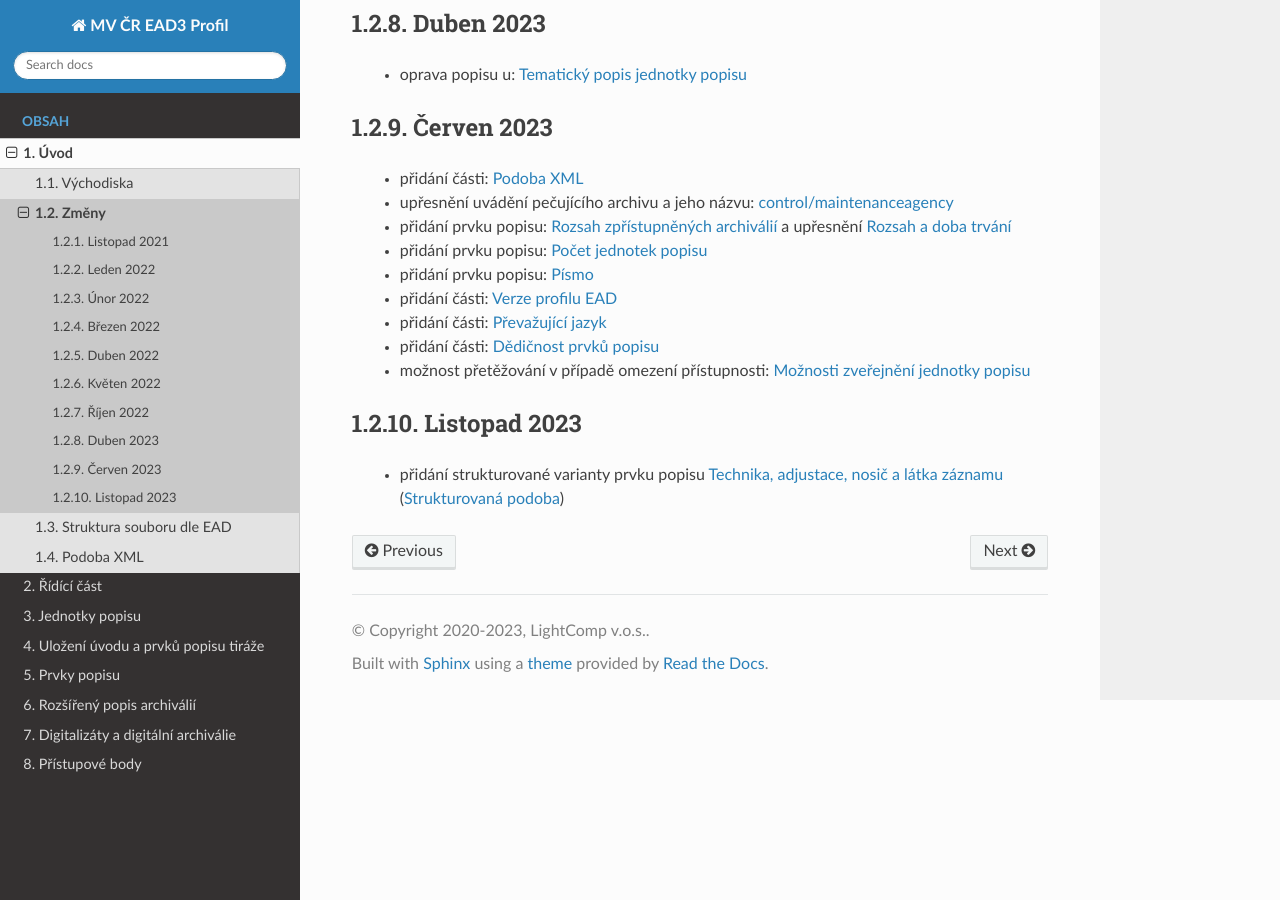
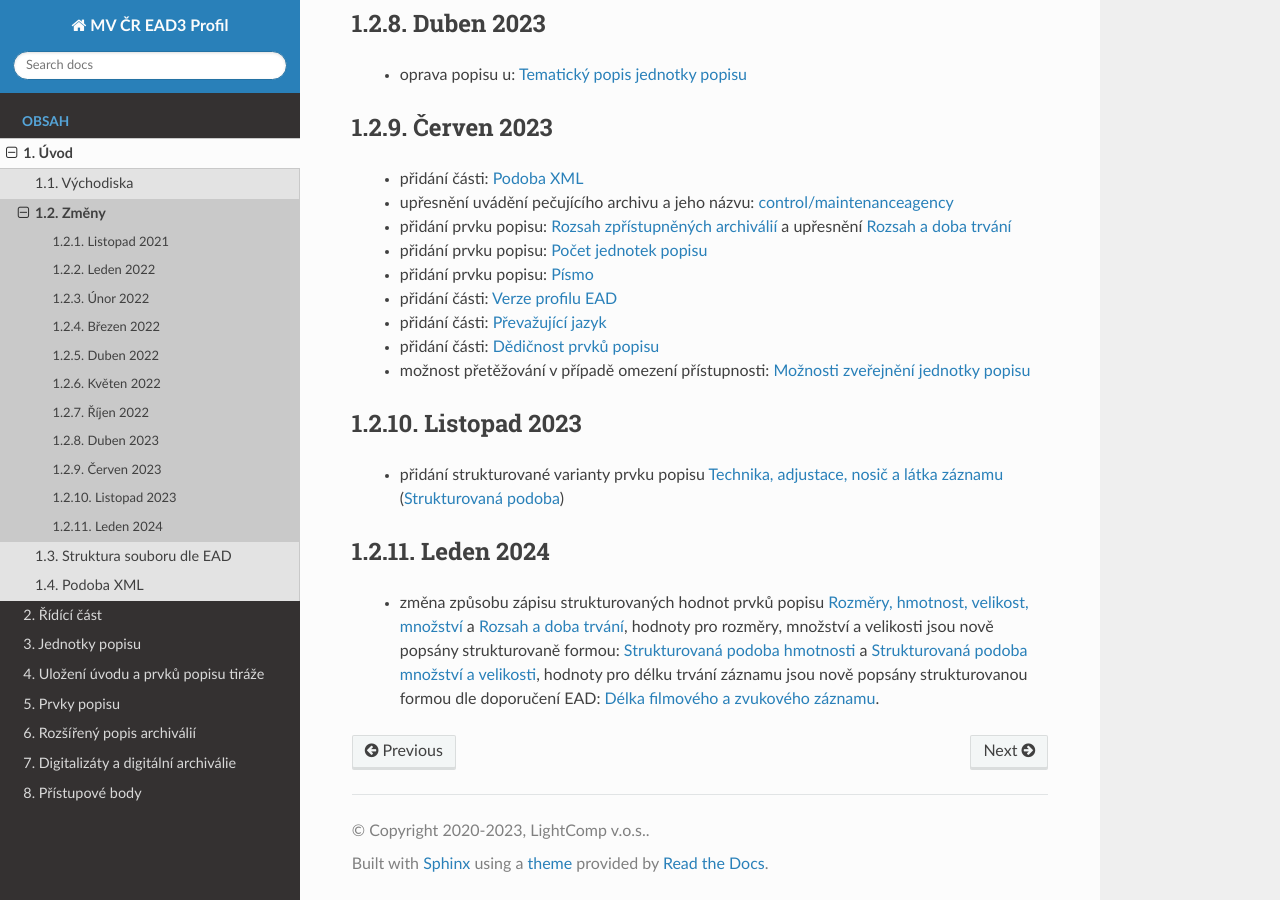
Before and after one commit to elzasw/ead3doc, a Sphinx documentation site: the page built from doc/source/uvod/zmeny.rst, in a window 1280 px wide and 900 px high, scrolled down 2324 px. Built offline with Sphinx 7.4.7 and the Read the Docs theme 2.0.0, drawn with Linux system fonts in a browser that asks for light colours; some of the changed lines change nothing that is shown.

Commit message:
#8798 - EAD3 -rozměry, hmotnost množství

```diff
--- a/doc/source/rozsireny-popis/rozmery.rst
+++ b/doc/source/rozsireny-popis/rozmery.rst
@@ -6,33 +6,52 @@ Rozměry, hmotnost, velikost, množství
 
 Další popis viz: ZP 5.2.4 Rozměry, hmotnost, velikost, množství
 
-Uvádí se v elementu `<dimensions> <https://www.loc.gov/ead/EAD3taglib/EAD3.html#elem-dimensions>`_,
+Textová podoba rozměrů, hmotnosti, velikosti a množství
+============================================================
+
+Textová podoba rozměrů, hmotnosti, velikosti a množství se
+uvádí se v elementu `<dimensions> <https://www.loc.gov/ead/EAD3taglib/EAD3.html#elem-dimensions>`_,
 který je součástí :ref:`ead_jp_char`. Element je nutné uvést v kontextu souvisejících hodnot.
 
-V elementu se uvádí textová hodnota nebo strukturovaná hodnota pomocí zanořeného elementu
-`<dimensions> <https://www.loc.gov/ead/EAD3taglib/EAD3.html#elem-dimensions>`_.
+Pokud jsou k dispozici strukturované hodnoty uvedených veličin uvádí se ve strukturované podobě
+v samostatných elementech, viz:
+
+ * :ref:`ead_item_types_rozmery_structured`
+ * :ref:`ead_item_types_rozmery_structured_weight`
+ * :ref:`ead_item_types_rozmery_structured_quantity`
+
+
+Příklad textově uvedených rozměrů
+---------------------------------
+
+Neuvedený druh jednotlivosti s textově uvedenými rozměry: 10cm x 15cm:
+
+.. code-block:: xml
+
+   <ead:physdescstructured physdescstructuredtype="materialtype"
+                           coverage="whole">
+     <ead:quantity>1</ead:quantity>
+     <ead:unittype>item</ead:unittype>
+     <ead:dimensions>10cm x 15cm</ead:dimensions>
+   </ead:physdescstructured>
 
 
 .. _ead_item_types_rozmery_structured:
 
-Strukturovaná podoba
-======================
+Strukturovaná podoba rozměrů
+================================
 
-Strukturovaná hodnota se popisuje pomocí jednoho nebo více zanořených elementů
+Strukturovaná hodnota rozměrů se popisuje pomocí jednoho nebo více zanořených elementů
 `<dimensions> <https://www.loc.gov/ead/EAD3taglib/EAD3.html#elem-dimensions>`_.
 
 Každý zanořený element musí obsahovat atributy:
 
- - druh informace - rozměr, hmotnost, velikost či množství: `localtype <https://www.loc.gov/ead/EAD3taglib/EAD3.html#attr-localtype>`_
+ - druh informace - rozměr: `localtype <https://www.loc.gov/ead/EAD3taglib/EAD3.html#attr-localtype>`_
  - jednotka: `unit <https://www.loc.gov/ead/EAD3taglib/EAD3.html#attr-unit>`_
 
 
 Uvnitř elementu se uvádí příslušná číselná hodnota ve formátu bez mezer a
 s tečkou pro oddělení desetinných míst.
-
-Část hodnot z prvku množství se popisu ve strukturovaném prvku: :ref:`ead_item_types_rozsah`.
-Zejména se jedná o velikost dat, či počet kusů.
-
 
 Tabulka možný hodnot pro `localtype <https://www.loc.gov/ead/EAD3taglib/EAD3.html#attr-localtype>`_
 a `unit <https://www.loc.gov/ead/EAD3taglib/EAD3.html#attr-unit>`_:
@@ -55,24 +74,10 @@ a `unit <https://www.loc.gov/ead/EAD3taglib/EAD3.html#attr-unit>`_:
      - ``mm``
 
 
-Příklady
-===========
-
-Neuvedený druh jednotlivosti s textově uvedenými rozměry: 10cm x 15cm:
-
-
-.. code-block:: xml
-
-   <ead:physdescstructured physdescstructuredtype="materialtype"
-                           coverage="whole">
-     <ead:quantity>1</ead:quantity>
-     <ead:unittype>item</ead:unittype>
-     <ead:dimensions>10cm x 15cm</ead:dimensions>
-   </ead:physdescstructured>
-
+Příklad strukturovaných rozměrů
+---------------------------------
 
 Neuvedený druh jednotlivosti se strukturovaně uvedenými rozměry: 100mm x 150mm:
-
 
 .. code-block:: xml
 
@@ -85,3 +90,115 @@ Neuvedený druh jednotlivosti se strukturovaně uvedenými rozměry: 100mm x 150
        <ead:dimensions localtype="HEIGHT" unit="mm">150</ead:dimensions>
      </ead:dimensions>
    </ead:physdescstructured>
+
+
+.. _ead_item_types_rozmery_structured_weight:
+
+Strukturovaná podoba hmotnosti
+========================================================
+
+Strukturovaná hodnota hmotnosti se popisuje pomocí elementu
+`<physdescstructured> <https://www.loc.gov/ead/EAD3taglib/EAD3.html#elem-physdescstructured>`_
+s uvedením typu `otherphysdescstructuredtype="weight" <https://www.loc.gov/ead/EAD3taglib/EAD3.html#attr-otherphysdescstructuredtype>`_.
+Povinně musí být uveden atribut ``coverage="whole"``.
+
+Povinně se uvádějí podřízené elementy:
+
+ - `<quantity> <https://www.loc.gov/ead/EAD3taglib/EAD3.html#elem-quantity>`_ - obsahuje hmotnost
+ - `<unittype> <https://www.loc.gov/ead/EAD3taglib/EAD3.html#elem-unittype>`_ - veličina
+
+
+Níže je uvedena tabulka přípustných hodnot.
+
+.. list-table:: Tabulka jednotek pro hmotnost
+   :widths: 20 10
+   :header-rows: 1
+
+   * - Druh informace
+     - `<unittype> <https://www.loc.gov/ead/EAD3taglib/EAD3.html#elem-unittype>`_
+   * - hmotnost (gramy)
+     - ``g``
+
+
+Příklad uvedení hmotnosti
+---------------------------------
+
+Příklad archiválie vážící 30g.
+
+.. code-block:: xml
+
+   <ead:physdescstructured physdescstructuredtype="otherphysdescstructuredtype"
+                           otherphysdescstructuredtype="weight"
+                           coverage="whole">
+     <ead:quantity>30</ead:quantity>
+     <ead:unittype>g</ead:unittype>
+   </ead:physdescstructured>
+
+
+
+.. _ead_item_types_rozmery_structured_quantity:
+
+Strukturovaná podoba množství a velikosti
+========================================================
+
+Strukturovaná hodnota množství a velikosti se popisuje pomocí elementu
+`<physdescstructured> <https://www.loc.gov/ead/EAD3taglib/EAD3.html#elem-physdescstructured>`_
+s uvedením typu `otherphysdescstructuredtype="quantity" <https://www.loc.gov/ead/EAD3taglib/EAD3.html#attr-otherphysdescstructuredtype>`_.
+Povinně musí být uveden atribut ``coverage="whole"``.
+
+Povinně se uvádějí podřízené elementy:
+
+ - `<quantity> <https://www.loc.gov/ead/EAD3taglib/EAD3.html#elem-quantity>`_ - obsahuje množství
+ - `<unittype> <https://www.loc.gov/ead/EAD3taglib/EAD3.html#elem-unittype>`_ - veličina
+
+
+Níže je uvedena tabulka přípustných hodnot.
+
+.. list-table:: Tabulka jednotek pro množství a velikost
+   :widths: 20 10
+   :header-rows: 1
+
+   * - Druh informace
+     - `<unittype> <https://www.loc.gov/ead/EAD3taglib/EAD3.html#elem-unittype>`_
+   * - množství (byte)
+     - ``byte``
+   * - množství (kusy)
+     - ``pieces``
+   * - množství (strany)
+     - ``pages``
+   * - množství (listy)
+     - ``sheets``
+   * - jednotky popisu
+     - ``desc_units``
+
+
+*Jednotky popisu* se uvádí pouze na kořeni archivního popisu
+pro počet zpřístupněných jednotek popisu (viz :ref:`ead_faintro_pocet_jp`).
+
+
+Strukturované uvedení množství
+---------------------------------
+
+Příklad archiválie s 20 stranami.
+
+.. code-block:: xml
+
+   <ead:physdescstructured physdescstructuredtype="otherphysdescstructuredtype"
+                           otherphysdescstructuredtype="quantity"
+                           coverage="whole">
+     <ead:quantity>20</ead:quantity>
+     <ead:unittype>pages</ead:unittype>
+   </ead:physdescstructured>
+
+
+Příklad velikosti v byte
+-----------------------------
+
+.. code-block:: xml
+
+   <ead:physdescstructured physdescstructuredtype="otherphysdescstructuredtype"
+                           otherphysdescstructuredtype="quantity"
+                           coverage="whole">
+     <ead:quantity>1024</ead:quantity>
+     <ead:unittype>byte</ead:unittype>
+   </ead:physdescstructured>
--- a/doc/source/rozsireny-popis/rozsah.rst
+++ b/doc/source/rozsireny-popis/rozsah.rst
@@ -6,7 +6,20 @@ Rozsah a doba trvání
 
 Další popis viz: ZP 5.2.4 Rozměry, hmotnost, velikost, množství
 
-Rozsah (datový, počet kusů a další) se popisuje pomocí elementu
+Část popisuje způsob uložení rozsahu (běžné metry) a doby trvání (např. zvukového záznamu).
+Další související viz :ref:`ead_item_types_rozmery_structured`.
+
+
+.. _ead_item_types_rozsah_bm:
+
+Rozsah archiválií
+====================
+Rozsah slouží k zachycení rozsahu archiválií v běžných metrech.
+
+Rozsahy *běžné metry* se uvádí pouze na kořeni archivního popisu
+pro zápis množství archiválií popsaných archivních pomůckou (viz :ref:`ead_faintro_rozsah_arch`).
+
+Popisuje se pomocí elementu
 `<physdescstructured> <https://www.loc.gov/ead/EAD3taglib/EAD3.html#elem-physdescstructured>`_
 s hodnotou atributů:
 
@@ -20,50 +33,27 @@ Povinně se uvádějí podřízené elementy:
  - `<unittype> <https://www.loc.gov/ead/EAD3taglib/EAD3.html#elem-unittype>`_ - veličina
 
 
-Rozměry se struktrurovaně popisují v prvku: :ref:`ead_item_types_rozmery_structured`.
-
 Níže je uvedena tabulka přípustných hodnot.
 
-
-.. list-table:: Tabulka jednotek pro rozsah a dobu trvání
+.. list-table:: Tabulka jednotek pro rozsah
    :widths: 20 10
    :header-rows: 1
 
    * - Druh informace
      - `<unittype> <https://www.loc.gov/ead/EAD3taglib/EAD3.html#elem-unittype>`_
-   * - hmotnost (gramy)
-     - ``g``
-   * - množství (byte)
-     - ``byte``
-   * - množství (kusy)
-     - ``pieces``
-   * - množství (strany)
-     - ``pages``
-   * - množství (listy)
-     - ``sheets``
-   * - trvání
-     - ``s``
    * - běžné metry (bm)
      - ``bm``
-   * - jednotky popisu
-     - ``desc_units``
 
 
-Rozsahy *běžné metry* a *jednotky popisu* se uvádí pouze na kořeni archivního popisu
-pro zápis množství archiválií popsaných archivních pomůckou (viz :ref:`ead_faintro_rozsah_arch`),
-resp. pro počet zpřístupněných jednotek popisu (viz :ref:`ead_faintro_pocet_jp`).
-
-
-Příklad velikosti v byte
-====================================
-
+Příklad rozsahu (bm)
+------------------------------
 
 .. code-block:: xml
 
    <ead:physdescstructured physdescstructuredtype="spaceoccupied"
                            coverage="whole">
-     <ead:quantity>1024</ead:quantity>
-     <ead:unittype>byte</ead:unittype>
+     <ead:quantity>15</ead:quantity>
+     <ead:unittype>bm</ead:unittype>
    </ead:physdescstructured>
 
 
@@ -71,25 +61,47 @@ Příklad velikosti v byte
 .. _ead_item_types_rozsah_duration:
 
 Délka filmového a zvukového záznamu
-======================================
+========================================
 
 Další popis viz:
 
  - ZP 5.13.1 Délka filmového záznamu
  - ZP 5.14.1 Délka zvukového záznamu
 
-Délka filmového a zvukového záznamu je zapsána dle
-definice zápisu :ref:`ead_item_types_rozsah`.
 Doba trvání se uvádí v sekundách.
+
+Strukturovaná hodnota doby trvání se popisuje pomocí elementu
+`<physdescstructured> <https://www.loc.gov/ead/EAD3taglib/EAD3.html#elem-physdescstructured>`_
+s uvedením typu `otherphysdescstructuredtype="duration" <https://www.loc.gov/ead/EAD3taglib/EAD3.html#attr-otherphysdescstructuredtype>`_.
+Povinně musí být uveden atribut ``coverage="whole"``.
+
+Povinně se uvádějí podřízené elementy:
+
+ - `<quantity> <https://www.loc.gov/ead/EAD3taglib/EAD3.html#elem-quantity>`_ - obsahuje dobu trvání
+ - `<unittype> <https://www.loc.gov/ead/EAD3taglib/EAD3.html#elem-unittype>`_ - veličina
+
+
+Níže je uvedena tabulka přípustných hodnot.
+
+.. list-table:: Tabulka jednotek pro dobu trvání
+   :widths: 20 10
+   :header-rows: 1
+
+   * - Druh informace
+     - `<unittype> <https://www.loc.gov/ead/EAD3taglib/EAD3.html#elem-unittype>`_
+   * - trvání (sekundy)
+     - ``s``
 
 
 Příklad doby trvání
-====================================
+------------------------------
 
+Záznam v délce 100s.
 
 .. code-block:: xml
 
-   <ead:physdescstructured physdescstructuredtype="spaceoccupied"
+   <ead:physdescstructured physdescstructuredtype="otherphysdescstructuredtype"
+                           otherphysdescstructuredtype="duration"
                            coverage="whole">
      <ead:quantity>100</ead:quantity>
      <ead:unittype>s</ead:unittype>
--- a/doc/source/uvod/zmeny.rst
+++ b/doc/source/uvod/zmeny.rst
@@ -109,3 +109,12 @@ Duben 2023
 Listopad 2023
 ---------------
  * přidání strukturované varianty prvku popisu :ref:`ead_item_types_technika` (:ref:`ead_item_types_technika_structured`)
+
+
+Leden 2024
+------------
+ * změna způsobu zápisu strukturovaných hodnot prvků popisu :ref:`ead_item_types_rozmery` a :ref:`ead_item_types_rozsah`,
+   hodnoty pro rozměry, množství a velikosti jsou nově popsány strukturovaně formou:
+   :ref:`ead_item_types_rozmery_structured_weight` a :ref:`ead_item_types_rozmery_structured_quantity`,
+   hodnoty pro délku trvání záznamu jsou nově popsány strukturovanou formou dle doporučení EAD:
+   :ref:`ead_item_types_rozsah_duration`.
```
